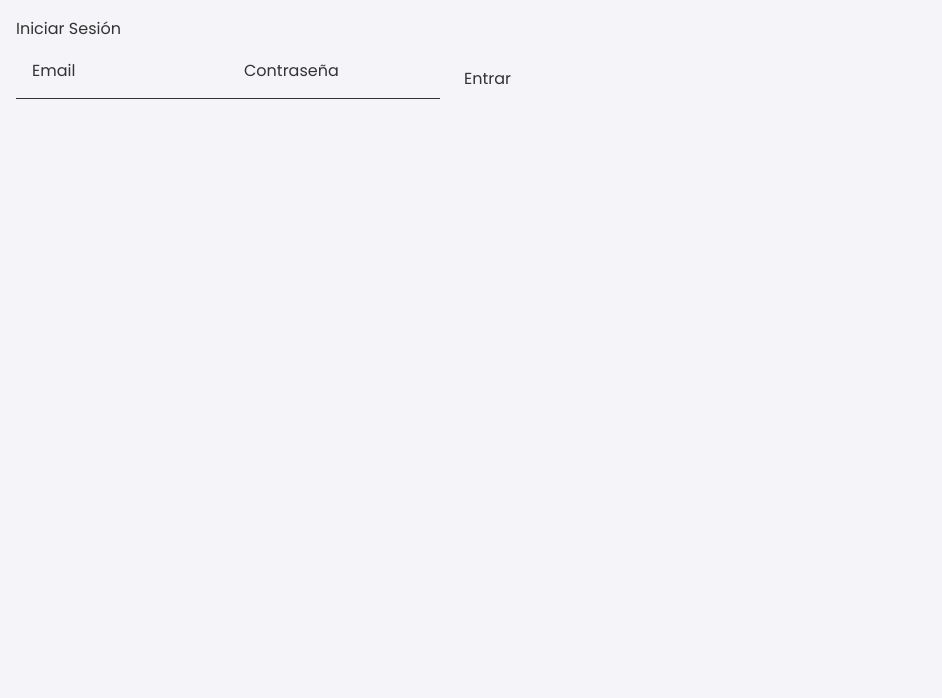
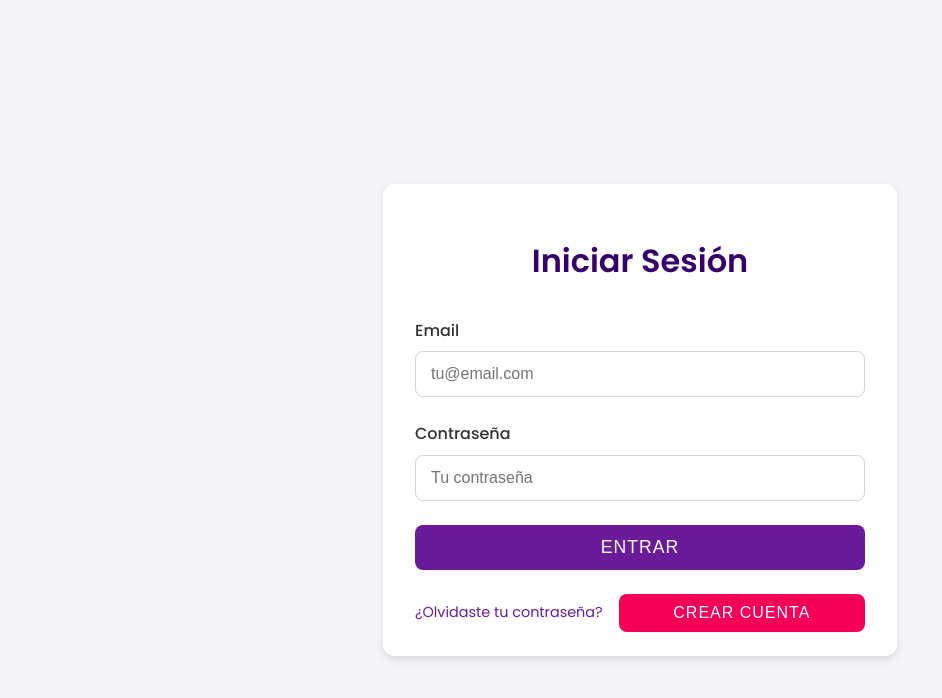
Before and after one commit to JoshuaHRuz/Invitationes, an Angular app in the folder Frontend/digital-invitations-frontend/: page / in a window 1280 px wide. Both pictures are taken after a click on the button "Iniciar Sesión". Shown: the top 698 px of the page, without its empty margins (0-942 px from the left). Built offline with nearby package versions, Linux system fonts and the light colour scheme.

Commit message:
Login page styles

```diff
--- a/Frontend/digital-invitations-frontend/src/app/features/auth/login/login.component.html
+++ b/Frontend/digital-invitations-frontend/src/app/features/auth/login/login.component.html
@@ -1,18 +1,20 @@
-<mat-card>
-  <mat-card-header>
-    <mat-card-title>Iniciar Sesión</mat-card-title>
-  </mat-card-header>
-  <mat-card-content>
+<div class="login-container">
+  <div class="card">
+    <h2 class="card-title">Iniciar Sesión</h2>
     <form>
-      <mat-form-field>
-        <mat-label>Email</mat-label>
-        <input matInput type="email">
-      </mat-form-field>
-      <mat-form-field>
-        <mat-label>Contraseña</mat-label>
-        <input matInput type="password">
-      </mat-form-field>
-      <button mat-raised-button color="primary">Entrar</button>
+      <div class="form-group">
+        <label for="email">Email</label>
+        <input type="email" id="email" class="form-control" placeholder="tu@email.com">
+      </div>
+      <div class="form-group">
+        <label for="password">Contraseña</label>
+        <input type="password" id="password" class="form-control" placeholder="Tu contraseña">
+      </div>
+      <button type="submit" class="btn btn-primary btn-block">Entrar</button>
     </form>
-  </mat-card-content>
-</mat-card>
+    <div class="login-actions">
+      <a href="#" class="forgot-password-link">¿Olvidaste tu contraseña?</a>
+      <button class="btn btn-secondary">Crear Cuenta</button>
+    </div>
+  </div>
+</div>
--- a/Frontend/digital-invitations-frontend/src/app/features/auth/login/login.scss
+++ b/Frontend/digital-invitations-frontend/src/app/features/auth/login/login.scss
@@ -0,0 +1,43 @@
+.login-container {
+  display: flex;
+  justify-content: center;
+  align-items: center;
+  min-height: 100vh;
+  padding: 2rem;
+}
+
+.card {
+  width: 100%;
+  max-width: 450px;
+}
+
+.card-title {
+  text-align: center;
+  margin-bottom: 2rem;
+  font-size: 2rem;
+}
+
+.btn-block {
+  width: 100%;
+  padding: 12px;
+  font-size: 1.1rem;
+}
+
+.login-actions {
+  display: flex;
+  justify-content: space-between;
+  align-items: center;
+  margin-top: 1.5rem;
+  flex-wrap: wrap;
+  gap: 1rem;
+}
+
+.forgot-password-link {
+  font-size: 0.9rem;
+  text-align: left;
+}
+
+.login-actions .btn-secondary {
+  flex-grow: 1;
+  min-width: 150px;
+}
--- a/Frontend/digital-invitations-frontend/src/app/features/auth/login/login.ts
+++ b/Frontend/digital-invitations-frontend/src/app/features/auth/login/login.ts
@@ -2,9 +2,8 @@ import { Component } from '@angular/core';
 
 @Component({
   selector: 'app-login',
-  standalone: false,
   templateUrl: './login.component.html',
-  styleUrl: './login.scss'
+  styleUrls: ['./login.scss']
 })
 export class LoginComponent {
 
```
Also changed, not shown: Frontend/digital-invitations-frontend/src/app/features/auth/auth.module.ts (+5 -12 lines).
